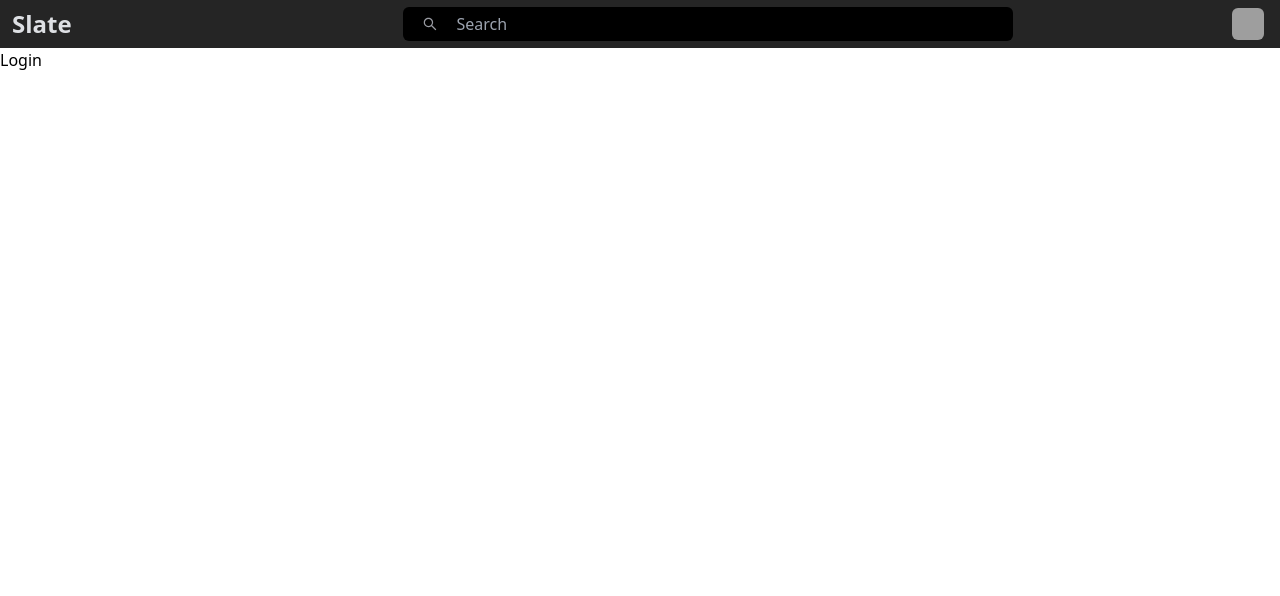
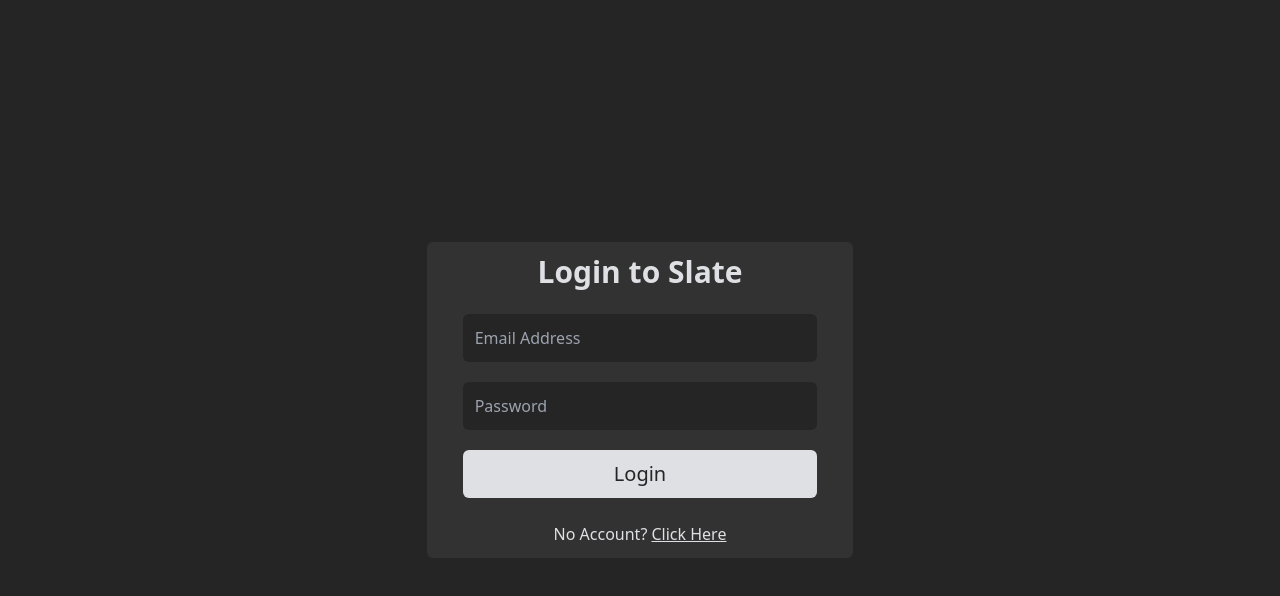
Before and after one commit to maxwjoe/Slate, a React (Create React App) app: page /login in a window 1280 px wide. Shown: the top 596 px of the page. Built offline with nearby package versions, Linux system fonts and the light colour scheme; grey boxes are pictures that could not be loaded.

Commit message:
Login Page UI Built

```diff
--- a/src/App.tsx
+++ b/src/App.tsx
@@ -1,6 +1,5 @@
 import React from 'react';
 import {BrowserRouter as Router, Routes, Route} from 'react-router-dom'
-import Header from './components/Header';
 import Dashboard from './pages/Dashboard';
 import Login from './pages/Login';
 import Register from './pages/Register';
@@ -9,7 +8,6 @@
     <>
     <Router>
       <div className='flex flex-col overflow-hidden w-[100vw] h-[100vh]'>
-        <Header/>
         <Routes>
           <Route path='/' element={<Dashboard/>}/>
           <Route path='/login' element={<Login/>}/>
--- a/src/pages/Dashboard.tsx
+++ b/src/pages/Dashboard.tsx
@@ -1,8 +1,11 @@
 import React from 'react'
+import Header from '../components/Header';
 
 function Dashboard() {
   return (
-    <div className='w-full h-full bg-slate-dark'></div>
+    <div className='w-full h-full bg-slate-dark'>
+      <Header/>
+    </div>
   )
 }
 
--- a/src/pages/Login.tsx
+++ b/src/pages/Login.tsx
@@ -1,8 +1,33 @@
 import React from 'react'
+import {useNavigate} from 'react-router-dom'
 
 function Login() {
+
+
+  const navigate = useNavigate();
+
+
   return (
-    <div>Login</div>
+    <div className='flex items-center justify-center w-full h-full bg-slate-dark'>
+      <div className='flex flex-col items-center justify-center w-1/3 p-3 bg-slate-lightdark rounded-md'>
+        <p className='text-3xl font-bold text-text-main'>Login to Slate</p>
+        <form className='flex flex-col w-full h-full space-y-5 p-6'>
+          <input className = "w-full h-12 outline-none border-none text-text-tertiary bg-slate-dark rounded-md p-3" type="text" placeholder='Email Address' />
+          <input className = "w-full h-12 outline-none border-none text-text-tertiary bg-slate-dark rounded-md p-3" type="text" placeholder='Password' />
+          <button type="submit" className='w-full h-12 rounded-md bg-text-main text-slate-dark text-xl font-medium hover:bg-text-secondary hover:text-text-main'>
+            Login
+          </button>
+        </form>
+        <p className='text-text-main'>
+          No Account? <span
+            onClick = {() => navigate('/register')}
+            className='underline cursor-pointer'
+            >
+              Click Here
+          </span>
+          </p>
+      </div>
+    </div>
   )
 }
 
--- a/tailwind.config.js
+++ b/tailwind.config.js
@@ -5,6 +5,7 @@
   ],
   theme: {
     colors : {
+      'slate-lightdark' : "#333232",
       'slate-dark' : '#252525',
       'slate-black' : '#000000',
       'text-main' : "#dee0e4",
```
